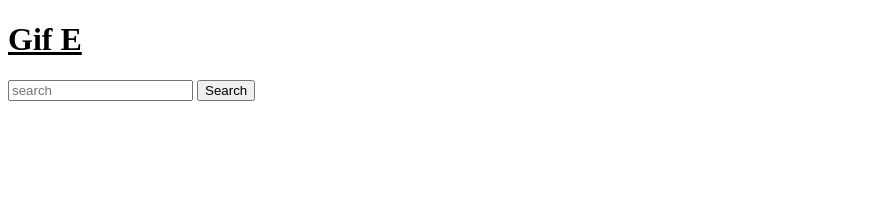
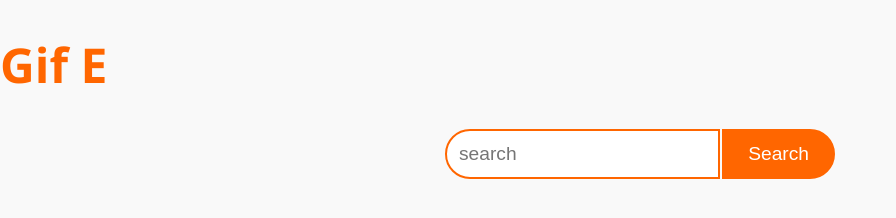
Before and after one commit to ea33064/giphy, a website: page index.html in a window 1280 px wide. Shown: the whole page, without its empty margins (0-896 px from the left). Drawn offline with Linux system fonts and the light colour scheme.

Commit message:
add styles to css

```diff
--- a/styles.css
+++ b/styles.css
@@ -1,3 +1,91 @@
+/* Body */
+body {
+  font-family: "Segoe UI", Tahoma, Geneva, Verdana, sans-serif;
+  margin: 0;
+  padding: 0;
+  background-color: #f9f9f9;
+}
+
+/* Header */
+header {
+  text-align: center;
+  margin-bottom: 30px;
+}
+
 h1 {
+  font-size: 3rem;
+  color: #ff6600;
+}
+
+/* Search Form */
+#search-form {
+  display: inline-block;
+}
+
+#search-input {
+  padding: 12px;
+  font-size: 1.2rem;
+  border: 2px solid #ff6600;
+  border-radius: 25px 0 0 25px;
+  margin-right: -2px;
+}
+
+#search-input:focus {
+  outline: none;
+}
+
+button[type="submit"] {
+  padding: 12px 24px;
+  font-size: 1.2rem;
+  background-color: #ff6600;
+  color: #fff;
+  border: 2px solid #ff6600;
+  border-radius: 0 25px 25px 0;
+  cursor: pointer;
+  transition: background-color 0.3s ease;
+}
+
+button[type="submit"]:hover {
+  background-color: #ff8533;
+}
+
+/* Results Container */
+.container {
+  max-width: 900px;
+  margin: 0 auto;
+  padding: 0 20px;
+}
+
+/* Results */
+.results {
+  display: grid;
+  grid-template-columns: repeat(auto-fit, minmax(250px, 1fr));
+  gap: 20px;
+}
+
+/* Individual Image */
+.results img {
+  width: 100%;
+  border-radius: 15px;
+  box-shadow: 0 2px 4px rgba(0, 0, 0, 0.1);
+}
+
+/* Footer */
+footer {
+  text-align: center;
+  margin-top: 50px;
+}
+
+.footer-text {
+  font-size: 1.1rem;
+  color: #777;
+}
+
+.footer-link {
+  color: #ff6600;
+  text-decoration: none;
+}
+
+.footer-link:hover {
   text-decoration: underline;
 }
```
Also changed, not shown: index.html (+0 -6 lines).
